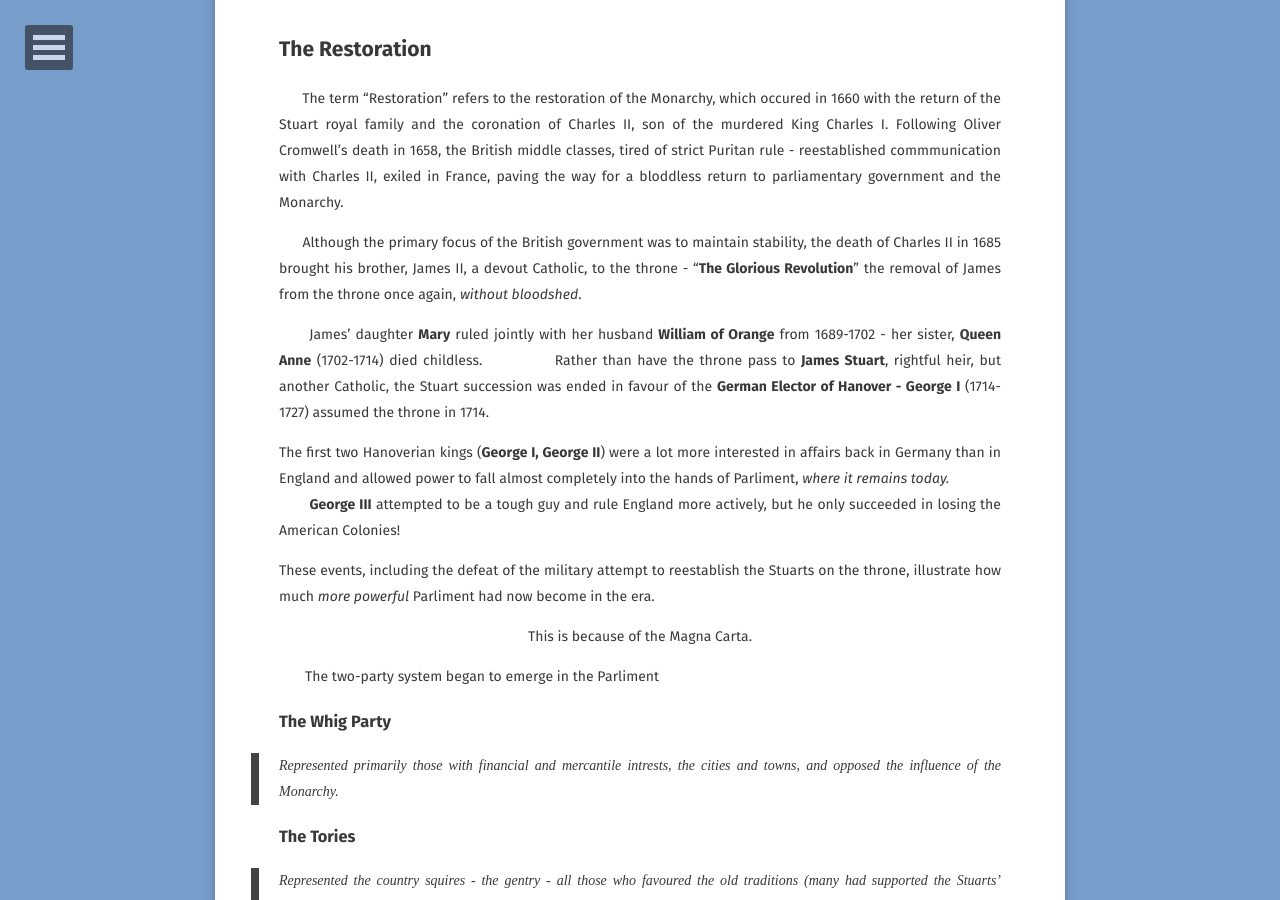
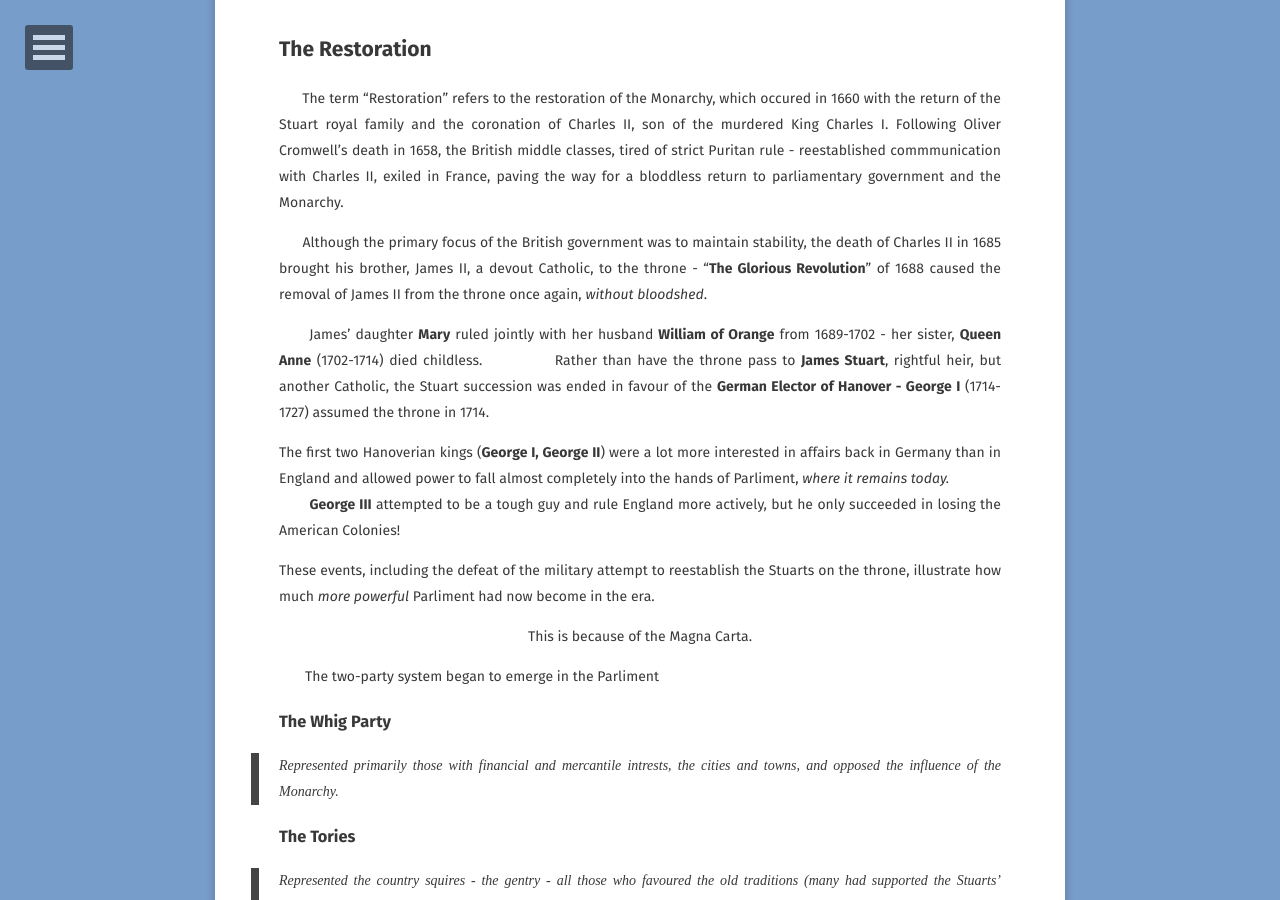
Before and after one commit to EthenStrine/site, a Jekyll site: the page built from _posts/2019-01-17-the-restoration-and-enlightenment.md, in a window 1280 px wide and 900 px high, scrolled down 340 px. Built offline with Jekyll 4.4.1, drawn with Linux system fonts in a browser that asks for light colours; some web fonts are replaced; comment, search, counter and statistics services are not loaded.

Commit message:
Update 2019-01-17-the-restoration-and-enlightenment.md

```diff
--- a/_posts/2019-01-17-the-restoration-and-enlightenment.md
+++ b/_posts/2019-01-17-the-restoration-and-enlightenment.md
@@ -14,7 +14,7 @@ comments: true
 
 &nbsp;&nbsp;&nbsp;&nbsp;&nbsp;&nbsp;The term "Restoration" refers to the restoration of the Monarchy, which occured in 1660 with the return of the Stuart royal family and the coronation of Charles II, son of the murdered King Charles I. Following Oliver Cromwell's death in 1658, the British middle classes, tired of strict Puritan rule - reestablished commmunication with Charles II, exiled in France, paving the way for a bloddless return to parliamentary government and the Monarchy.
 
-&nbsp;&nbsp;&nbsp;&nbsp;&nbsp;&nbsp;Although the primary focus of the British government was to maintain stability, the death of Charles II in 1685 brought his brother, James II, a devout Catholic, to the throne - "**The Glorious Revolution**" the removal of James from the throne once again, *without bloodshed*.
+&nbsp;&nbsp;&nbsp;&nbsp;&nbsp;&nbsp;Although the primary focus of the British government was to maintain stability, the death of Charles II in 1685 brought his brother, James II, a devout Catholic, to the throne - "**The Glorious Revolution**" of 1688 caused the removal of James II from the throne once again, *without bloodshed*.
 
 &nbsp;&nbsp;&nbsp;&nbsp;&nbsp;&nbsp;James' daughter **Mary** ruled jointly with her husband **William of Orange** from 1689-1702 - her sister, **Queen Anne** (1702-1714) died childless.
 &nbsp;&nbsp;&nbsp;&nbsp;&nbsp;&nbsp;&nbsp;&nbsp;&nbsp;&nbsp;&nbsp;&nbsp;Rather than have the throne pass to **James Stuart**, rightful heir, but another Catholic, the Stuart succession was ended in favour of the **German Elector of Hanover - George I** (1714-1727) assumed the throne in 1714.
```
